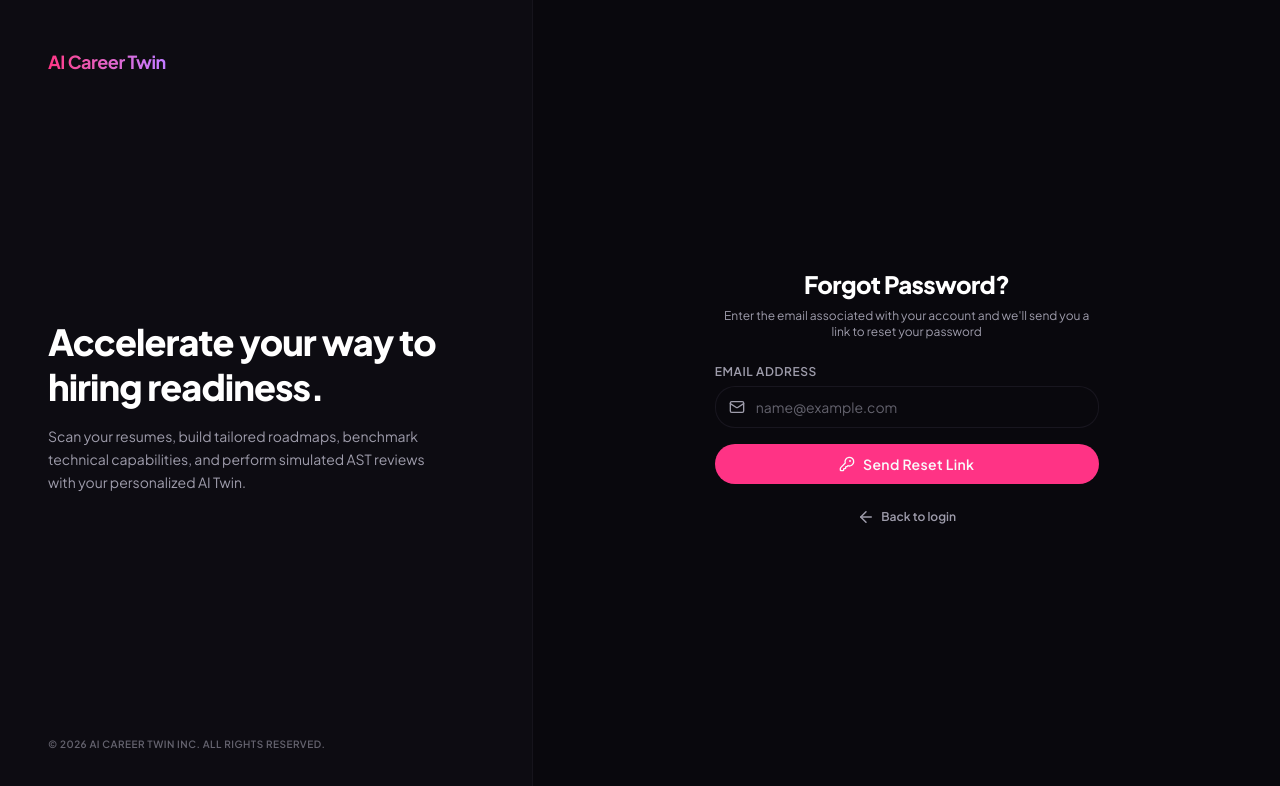
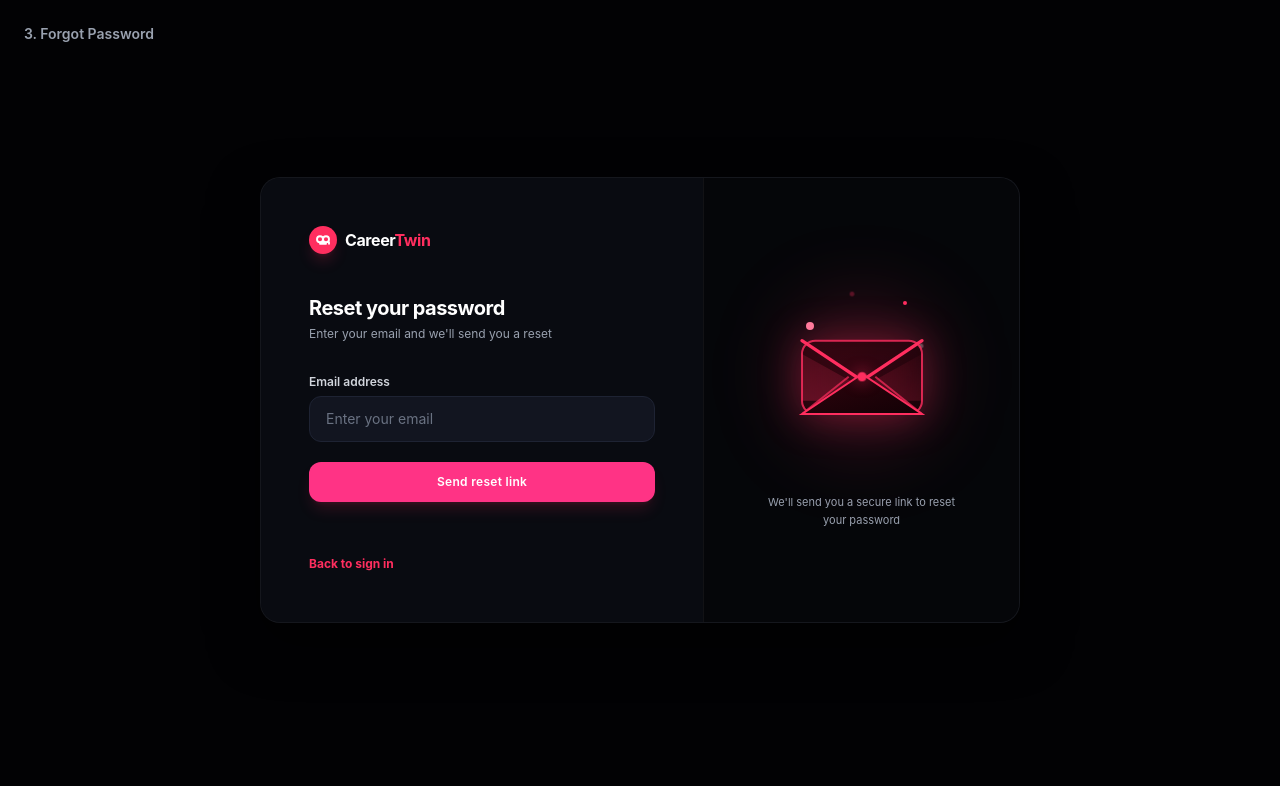
Before and after one commit to SudhanhuAgasti/AI-CARRER-TWIN, a React (Vite) app in the folder client/: page /forgot-password in a window 1280 px wide. Shown: the top 786 px of the page. Built offline with nearby package versions, Linux system fonts and the light colour scheme; no server answers.

Commit message:
feat(auth): redesign Forgot Password page with split card and glowing envelope animation

```diff
--- a/client/src/features/auth/pages/ForgotPassword.tsx
+++ b/client/src/features/auth/pages/ForgotPassword.tsx
@@ -1,16 +1,84 @@
 /**
  * @file ForgotPassword.tsx
- * @description Account recovery request screen with email validation.
+ * @description Account recovery request screen with high-fidelity split-pane card matching the design screenshot.
  * @author Senior Staff Frontend Engineer (9+ years experience)
  */
 
 import { useForm } from 'react-hook-form';
 import { zodResolver } from '@hookform/resolvers/zod';
-import { Mail, ArrowLeft, KeyRound } from 'lucide-react';
 import { forgotPasswordSchema, type ForgotPasswordFields } from '../auth.validation';
 import { useUIStore } from '../../../store/uiStore';
-import Input from '../../../components/ui/Input';
 import Button from '../../../components/ui/Button';
+
+// 3D Glowing Red Envelope SVG
+function GlowingEnvelope() {
+  return (
+    <div className="relative w-full flex flex-col items-center justify-center py-6 select-none">
+      {/* Red Glowing aura behind the envelope */}
+      <div className="absolute w-36 h-36 rounded-full bg-[#FF2E5F]/20 blur-2xl filter pointer-events-none" />
+
+      {/* Sparkling particle animations */}
+      <div className="absolute inset-0 pointer-events-none">
+        <style>{`
+          @keyframes spark-float {
+            0%, 100% { transform: translateY(0px) scale(0.8); opacity: 0.3; }
+            50% { transform: translateY(-15px) scale(1.2); opacity: 1; filter: drop-shadow(0 0 6px #FF2E5F); }
+          }
+          .spark-1 { animation: spark-float 3s ease-in-out infinite; }
+          .spark-2 { animation: spark-float 4s ease-in-out infinite 1s; }
+          .spark-3 { animation: spark-float 3.5s ease-in-out infinite 2s; }
+        `}</style>
+        {/* Floating Sparks */}
+        <div className="absolute top-[10%] left-[45%] w-1.5 h-1.5 bg-[#FF2E5F] rounded-full spark-1" />
+        <div className="absolute top-[25%] left-[28%] w-2 h-2 bg-[#FF7E9F] rounded-full spark-2" />
+        <div className="absolute top-[15%] right-[32%] w-1 h-1 bg-[#FF2E5F] rounded-full spark-3" />
+        <div className="absolute top-[35%] right-[25%] w-1.5 h-1.5 bg-white rounded-full spark-1" />
+      </div>
+
+      {/* Main SVG Envelope */}
+      <svg
+        className="w-40 h-40 filter drop-shadow-[0_0_20px_rgba(255,46,95,0.4)]"
+        viewBox="0 0 120 120"
+        fill="none"
+        xmlns="http://www.w3.org/2000/svg"
+      >
+        <defs>
+          <linearGradient id="env-body" x1="0%" y1="0%" x2="100%" y2="100%">
+            <stop offset="0%" stopColor="#30040E" />
+            <stop offset="100%" stopColor="#120105" />
+          </linearGradient>
+          <linearGradient id="env-accent" x1="0%" y1="0%" x2="100%" y2="100%">
+            <stop offset="0%" stopColor="#FF3366" />
+            <stop offset="100%" stopColor="#800D27" />
+          </linearGradient>
+          <linearGradient id="env-glow" x1="0%" y1="100%" x2="100%" y2="0%">
+            <stop offset="0%" stopColor="#FF2E5F" stopOpacity="0.8" />
+            <stop offset="100%" stopColor="#FF2E5F" stopOpacity="0.1" />
+          </linearGradient>
+        </defs>
+
+        {/* Envelope back panel */}
+        <rect x="15" y="35" width="90" height="55" rx="10" fill="url(#env-body)" stroke="#FF2E5F" strokeWidth="1.5" opacity="0.8" />
+
+        {/* Glowing interior pulse shape */}
+        <path d="M15 45L60 70L105 45V80H15V45Z" fill="url(#env-glow)" opacity="0.35" />
+
+        {/* Envelope open flap border and inner folds */}
+        <path d="M15 35L60 65L105 35" stroke="#FF2E5F" strokeWidth="2.5" strokeLinecap="round" strokeLinejoin="round" />
+
+        {/* Side folds */}
+        <path d="M15 90L50 62" stroke="#FF2E5F" strokeWidth="1.5" opacity="0.7" />
+        <path d="M105 90L70 62" stroke="#FF2E5F" strokeWidth="1.5" opacity="0.7" />
+
+        {/* Bottom fold overlay */}
+        <path d="M15 90L60 60L105 90Z" fill="url(#env-body)" stroke="#FF2E5F" strokeWidth="1.5" />
+
+        {/* Glowing center indicator (heart-like seal) */}
+        <circle cx="60" cy="62" r="3.5" fill="#FF2E5F" className="animate-pulse" style={{ filter: 'drop-shadow(0 0 6px #FF2E5F)' }} />
+      </svg>
+    </div>
+  );
+}
 
 export function ForgotPassword() {
   const { addToast } = useUIStore();
@@ -28,6 +96,7 @@ export function ForgotPassword() {
 
   const onSubmit = async (data: ForgotPasswordFields) => {
     try {
+      // Simulate API request dispatch
       await new Promise((resolve) => setTimeout(resolve, 1200));
 
       addToast({
@@ -45,39 +114,88 @@ export function ForgotPassword() {
   };
 
   return (
-    <div className="space-y-6 text-left w-full max-w-sm mx-auto">
-      <div className="space-y-2 text-center">
-        <h1 className="text-2xl font-extrabold tracking-tight">Forgot Password?</h1>
-        <p className="text-xs text-muted-foreground">
-          Enter the email associated with your account and we&apos;ll send you a link to reset your password
+    <div className="w-full min-h-screen flex flex-col items-center justify-center bg-[#020204] text-white p-4 relative font-sans">
+
+      {/* Top Left Header Section Title (Matches "3. Forgot Password" exactly) */}
+      <div className="absolute top-6 left-6 text-sm font-semibold text-gray-400 select-none">
+        3. Forgot Password
+      </div>
+
+      {/* Main split-pane container card */}
+      <div className="w-full max-w-[760px] grid grid-cols-1 md:grid-cols-12 bg-[#090B11] border border-white/5 rounded-[20px] shadow-[0_20px_50px_rgba(0,0,0,0.6)] overflow-hidden">
+
+        {/* Left Side: Form Container (60% width on Desktop) */}
+        <div className="col-span-1 md:col-span-7 p-8 sm:p-12 flex flex-col justify-between bg-[#090B11]">
+          <div>
+            {/* Brand logo */}
+            <div className="flex items-center gap-2 mb-10 select-none">
+              <div className="w-7 h-7 rounded-lg bg-[#FF2E5F] flex items-center justify-center shadow-lg shadow-[#FF2E5F]/20">
+                <svg className="w-4.5 h-4.5 text-white" viewBox="0 0 24 24" fill="none" stroke="currentColor" strokeWidth="2.5">
+                  <path strokeLinecap="round" strokeLinejoin="round" d="M12 11c0 2.209-1.791 4-4 4s-4-1.791-4-4 1.791-4 4-4 4 1.791 4 4zm8 0c0 2.209-1.791 4-4 4s-4-1.791-4-4 1.791-4 4-4 4 1.791 4 4zm-8 4v2m8-2v2M8 17h8" />
+                </svg>
+              </div>
+              <span className="font-bold text-base text-white tracking-tight">
+                Career<span className="text-[#FF2E5F]">Twin</span>
+              </span>
+            </div>
+
+            {/* Title / Subtitle */}
+            <div className="space-y-1 text-left mb-8">
+              <h2 className="text-xl font-bold text-white tracking-tight">Reset your password</h2>
+              <p className="text-xs text-gray-400">
+                Enter your email and we'll send you a reset
               </p>
             </div>
 
-      <form onSubmit={handleSubmit(onSubmit)} className="space-y-4">
-        <Input
+            {/* Recovery Form */}
+            <form onSubmit={handleSubmit(onSubmit)} className="space-y-5">
+              <div className="space-y-1.5 text-left">
+                <label className="block text-xs font-semibold text-gray-300">
+                  Email address
+                </label>
+                <input
                   {...register('email')}
-          label="Email Address"
                   type="email"
-          placeholder="name@example.com"
-          error={errors.email?.message}
-          icon={<Mail className="h-4 w-4" />}
+                  placeholder="Enter your email"
+                  className={`w-full bg-[#121520] border ${
+                    errors.email ? 'border-red-500/80 focus:border-red-500' : 'border-[#1E2333] focus:border-[#FF2E5F]/60'
+                  } text-white rounded-xl px-4 py-3 placeholder:text-gray-500 text-sm focus:outline-none transition-all duration-200`}
                   autoComplete="email"
                 />
+                {errors.email && (
+                  <p className="text-xs text-red-500 mt-1">{errors.email.message}</p>
+                )}
+              </div>
 
-        <Button type="submit" className="w-full" isLoading={isSubmitting}>
-          <KeyRound className="mr-2 h-4 w-4" />
-          Send Reset Link
+              <Button
+                type="submit"
+                className="w-full py-3 rounded-xl bg-[#FF2E5F] hover:bg-[#E02450] text-white font-bold transition-all duration-200 transform active:scale-[0.99] text-xs tracking-wide shadow-lg shadow-[#FF2E5F]/15"
+                isLoading={isSubmitting}
+              >
+                Send reset link
               </Button>
             </form>
+          </div>
 
-      <div className="text-center">
+          {/* Footer Back Link */}
+          <div className="mt-12 text-center md:text-left">
             <a
               href="/login"
-          className="inline-flex items-center gap-1.5 text-xs font-semibold text-muted-foreground hover:text-foreground transition-colors"
+              className="text-xs font-bold text-[#FF2E5F] hover:text-[#ff4773] transition-colors"
             >
-          <ArrowLeft className="h-4.5 w-4.5" />
-          Back to login
+              Back to sign in
             </a>
+          </div>
+        </div>
+
+        {/* Right Side: Graphic Visual illustration (40% width on Desktop, hidden on mobile) */}
+        <div className="hidden md:flex md:col-span-5 flex-col justify-center items-center p-8 bg-[#050609] border-l border-white/5 text-center">
+          <GlowingEnvelope />
+          <p className="text-[11px] text-gray-400 max-w-[200px] leading-relaxed mt-4">
+            We'll send you a secure link to reset your password
+          </p>
+        </div>
+
       </div>
     </div>
   );
--- a/client/src/routes/index.tsx
+++ b/client/src/routes/index.tsx
@@ -64,9 +64,7 @@ export function AppRoutes() {
             path="/forgot-password"
             element={
               <PublicRoute>
-                <AuthLayout>
-                  <ForgotPassword />
-                </AuthLayout>
+                <ForgotPassword />
               </PublicRoute>
             }
           />
```
Lines whose indentation alone changed are shown as unchanged.
